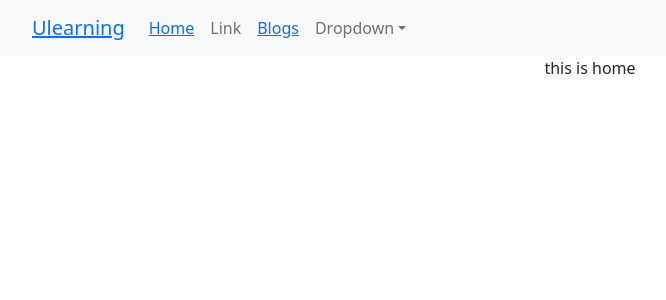
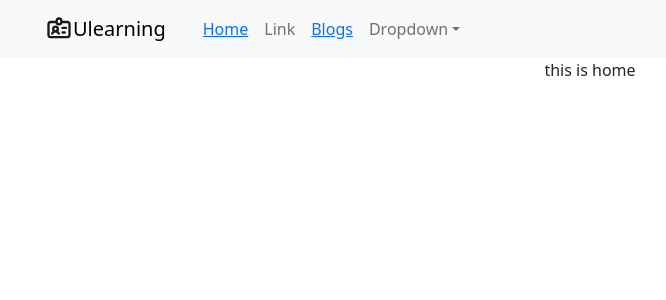
Before and after one commit to wahid30/u-learning, a React (Create React App) app: page / in a window 1280 px wide. Shown: the top 300 px of the page, without its empty margins (50-716 px from the left). Built offline with nearby package versions, Linux system fonts and the light colour scheme.

Commit message:
title,icon and favicon added

```diff
--- a/package.json
+++ b/package.json
@@ -10,6 +10,7 @@
     "react": "^18.2.0",
     "react-bootstrap": "^2.5.0",
     "react-dom": "^18.2.0",
+    "react-icons": "^4.6.0",
     "react-router-dom": "^6.4.2",
     "react-scripts": "5.0.1",
     "web-vitals": "^2.1.4"
--- a/src/Shared/Header/Header.jsx
+++ b/src/Shared/Header/Header.jsx
@@ -4,13 +4,20 @@ import Nav from "react-bootstrap/Nav";
 import Navbar from "react-bootstrap/Navbar";
 import NavDropdown from "react-bootstrap/NavDropdown";
 import { Link } from "react-router-dom";
+import { HiOutlineIdentification } from "react-icons/hi";
 const Header = () => {
   return (
     <div>
       <Navbar bg="light" expand="lg">
         <Container>
-          <Navbar.Brand href="#home">
-            <Link to="/">Ulearning</Link>
+          <Navbar.Brand
+            href="#home"
+            className="btn btn-light d-flex align-items-center"
+          >
+            <HiOutlineIdentification className="fs-3" />
+            <Link to="/" className="text-decoration-none text-black">
+              Ulearning
+            </Link>
           </Navbar.Brand>
           <Navbar.Toggle aria-controls="basic-navbar-nav" />
           <Navbar.Collapse id="basic-navbar-nav">
--- a/src/routes/Routes.jsx
+++ b/src/routes/Routes.jsx
@@ -22,4 +22,8 @@ export const routes = createBrowserRouter([
       },
     ],
   },
+  {
+    path: "*",
+    element: <h2>this is error</h2>,
+  },
 ]);
```
Also changed, not shown: 2 other files (tests, documents, lock files or other folders).
